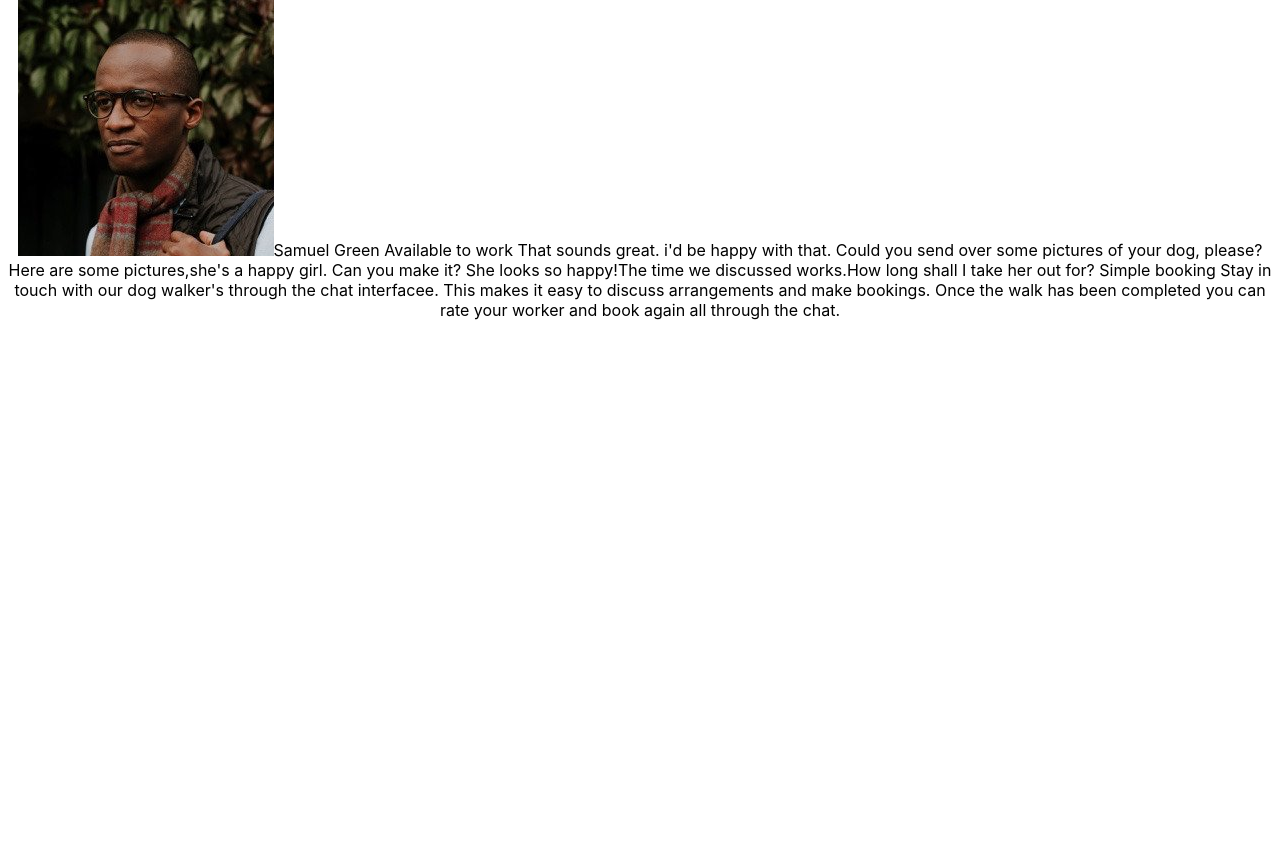
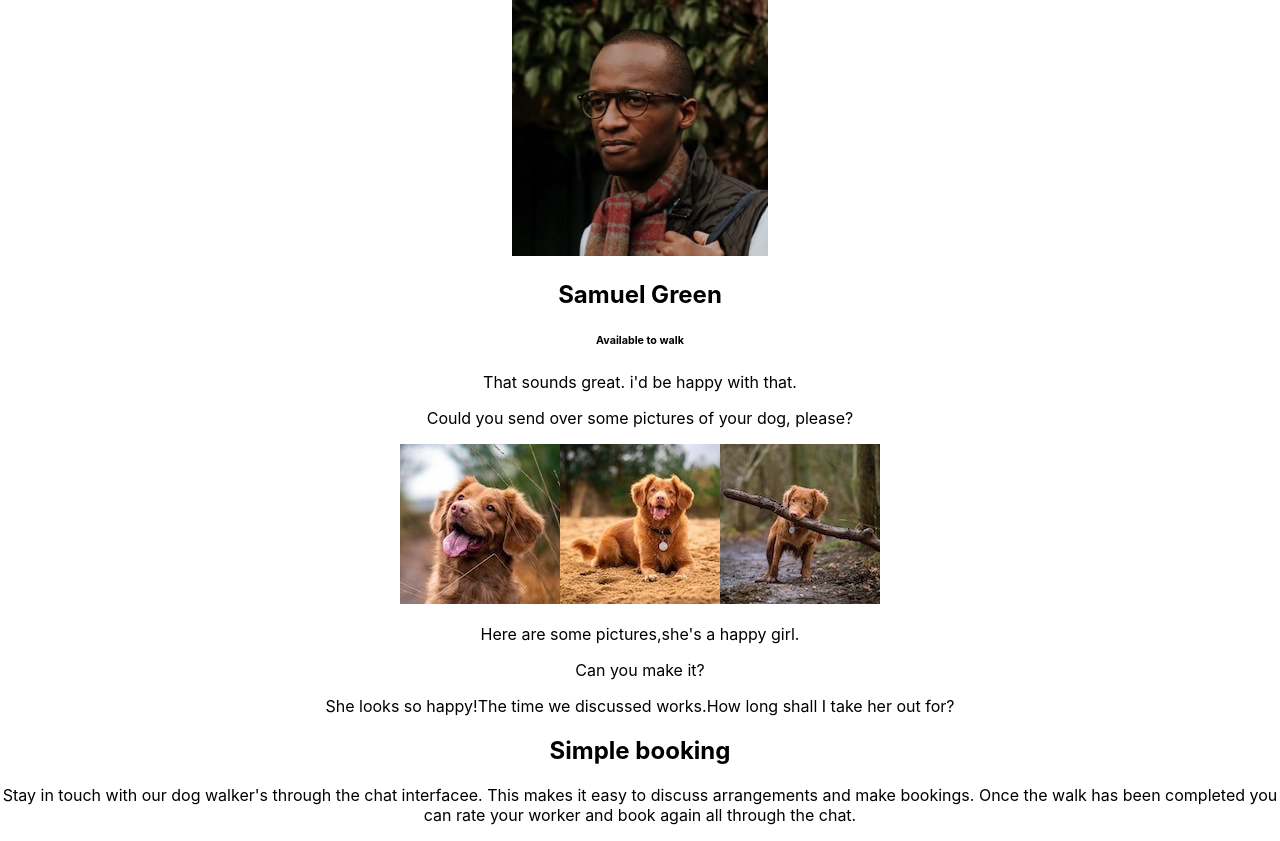
Before and after one commit to tutich/chat, a React (Create React App) app: page / in a window 1280 px wide. Before the commit the page ends 800 px from the top, so only its background shows below. Built offline with nearby package versions, Linux system fonts and the light colour scheme.

Commit message:
react jsx

```diff
--- a/src/App.js
+++ b/src/App.js
@@ -1,22 +1,28 @@
 import logo from './logo.svg';
 import './App.css';
 import avatar from './images/avatar.jpg';
+import dog1mg from './images/dog-image-1.jpg';
+import dog2mg from './images/dog-image-2.jpg';
+import dog3mg from './images/dog-image-3.jpg';
 
 function App() {
   return (
     <div className="App">
       <img src={avatar}/>
-      Samuel Green
-      Available to work
-      That sounds great. i'd be happy with that.
-      Could you send over some pictures of your dog, please?
-      Here are some pictures,she's a happy girl.
-      Can you make it?
-      She looks so happy!The time we discussed works.How long shall I take her out for?
-      Simple booking
-      Stay in touch with our dog walker's through the chat interfacee. This makes it easy  to discuss arrangements
+      <h2>Samuel Green</h2>
+      <h6>Available to walk</h6>
+      <p>That sounds great. i'd be happy with that.</p>
+      <p>Could you send over some pictures of your dog, please?</p>
+      <img src={dog1mg}/>
+      <img src={dog2mg}/>
+      <img src={dog3mg}/>
+      <p>Here are some pictures,she's a happy girl.</p>
+      <p>Can you make it?</p>
+      <p>She looks so happy!The time we discussed works.How long shall I take her out for?</p>
+      <h2>Simple booking</h2>
+      <p>Stay in touch with our dog walker's through the chat interfacee. This makes it easy  to discuss arrangements
       and make bookings. Once the walk has been completed you can rate your worker and book again all through
-      the chat.
+      the chat.</p>
     </div>
   );
 }
```
